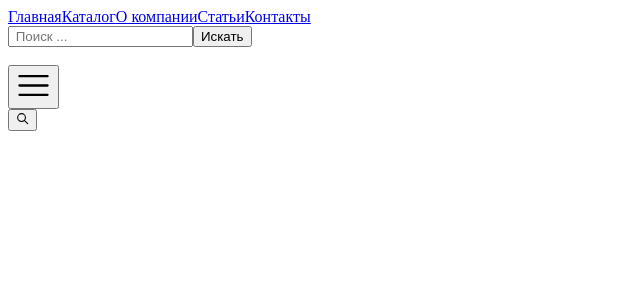
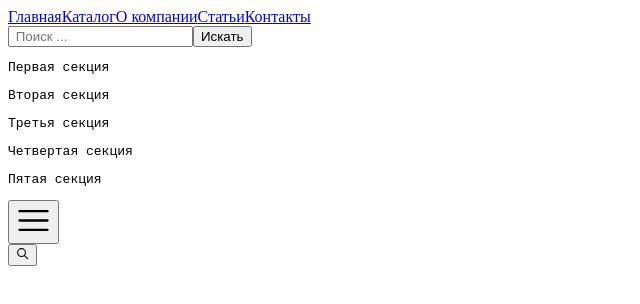
Before and after one commit to Sivko/firstpj, a Next.js app: page / in a window 1280 px wide. Shown: the top 304 px of the page, without its empty margins (0-640 px from the left). Built offline with nearby package versions, Linux system fonts and the light colour scheme.

Commit message:
animation-first-step

```diff
--- /dev/null
+++ b/app/components/ViewTest.tsx
@@ -0,0 +1,85 @@
+"use client"
+import { inView } from "motion"
+
+export default function ViewTest(){
+
+
+    return (
+    <div className="">
+            <section className="h-[80dvh] bg-red-400 w-full"><pre className="text-center">Первая секция</pre></section>
+            <section className="h-[80dvh] bg-purple-400 w-full"><pre className="text-center">Вторая секция</pre></section>
+            <section className="h-[80dvh] bg-yellow-400 w-full"><pre className="text-center">Третья секция</pre></section>
+            <section className="h-[80dvh] bg-green-400 w-full"><pre className="text-center">Четвертая секция</pre></section>
+            <section className="h-[80dvh] bg-gray-400 w-full"><pre className="text-center">Пятая секция</pre></section>
+    </div>)
+}
+
+
+
+
+<div className="example">
+    <section className="scroll-section"><pre>Scroll</pre></section>
+    <section className="scroll-section"><pre>to</pre></section>
+    <section className="scroll-section"><pre>trigger</pre></section>
+    <section className="scroll-section"><pre>animations!</pre></section>
+</div>
+
+
+
+{/* <style>
+    body {
+        overflow-x: hidden;
+        overflow-y: scroll;
+    }
+
+    .example {
+        display: flex;
+        flex-direction: column;
+    }
+
+    .scroll-section {
+        box-sizing: border-box;
+        width: 100svw;
+        height: 100vh;
+        display: flex;
+        justify-content: flex-start;
+        overflow: hidden;
+        padding: 50px;
+        background: var(--hue-1-transparent);
+        display: flex;
+        justify-content: center;
+        align-items: center;
+    }
+
+    .scroll-section:nth-child(2) {
+        background: var(--hue-2-transparent);
+    }
+
+    .scroll-section:nth-child(3) {
+        background: var(--hue-3-transparent);
+    }
+
+    .scroll-section:nth-child(4) {
+        background: var(--hue-4-transparent);
+    }
+
+    .scroll-section pre {
+        font-size: 48px;
+        color: #ff0088;
+        display: block;
+        transform: translateX(-100px);
+        opacity: 0;
+    }
+
+    .scroll-section:nth-child(2) pre {
+        color: #dd00ee;
+    }
+
+    .scroll-section:nth-child(3) pre {
+        color: #9911ff;
+    }
+
+    .scroll-section:nth-child(4) pre {
+        color: #0d63f8;
+    }
+</style> */}
--- a/app/page.tsx
+++ b/app/page.tsx
@@ -1,12 +1,13 @@
 import Image from "next/image";
 import HeaderDesctop from "./components/Header-desctop";
 import HeaderMobile from "./components/Header-mobile";
+import ViewTest from "./components/ViewTest";
 
 export default function Home() {
   return (
     <div>
       <HeaderDesctop/>
-      <br />
+      <ViewTest />
       <HeaderMobile />
     </div>
   );
--- a/package.json
+++ b/package.json
@@ -9,6 +9,7 @@
     "lint": "next lint"
   },
   "dependencies": {
+    "motion": "^11.18.0",
     "next": "15.0.3",
     "react": "19.0.0-rc-66855b96-20241106",
     "react-dom": "19.0.0-rc-66855b96-20241106",
```
Also changed, not shown: 1 other file (tests, documents, lock files or other folders).
